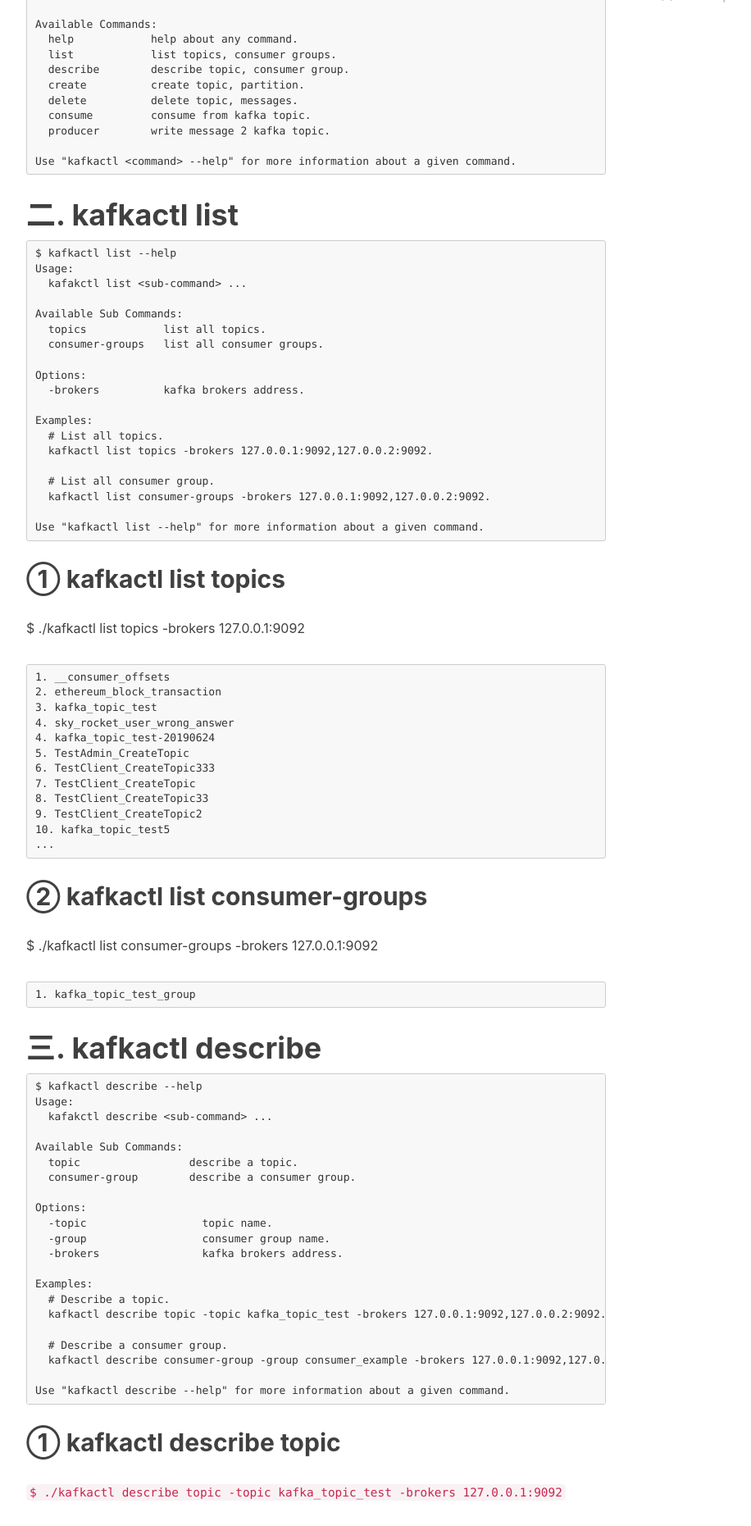
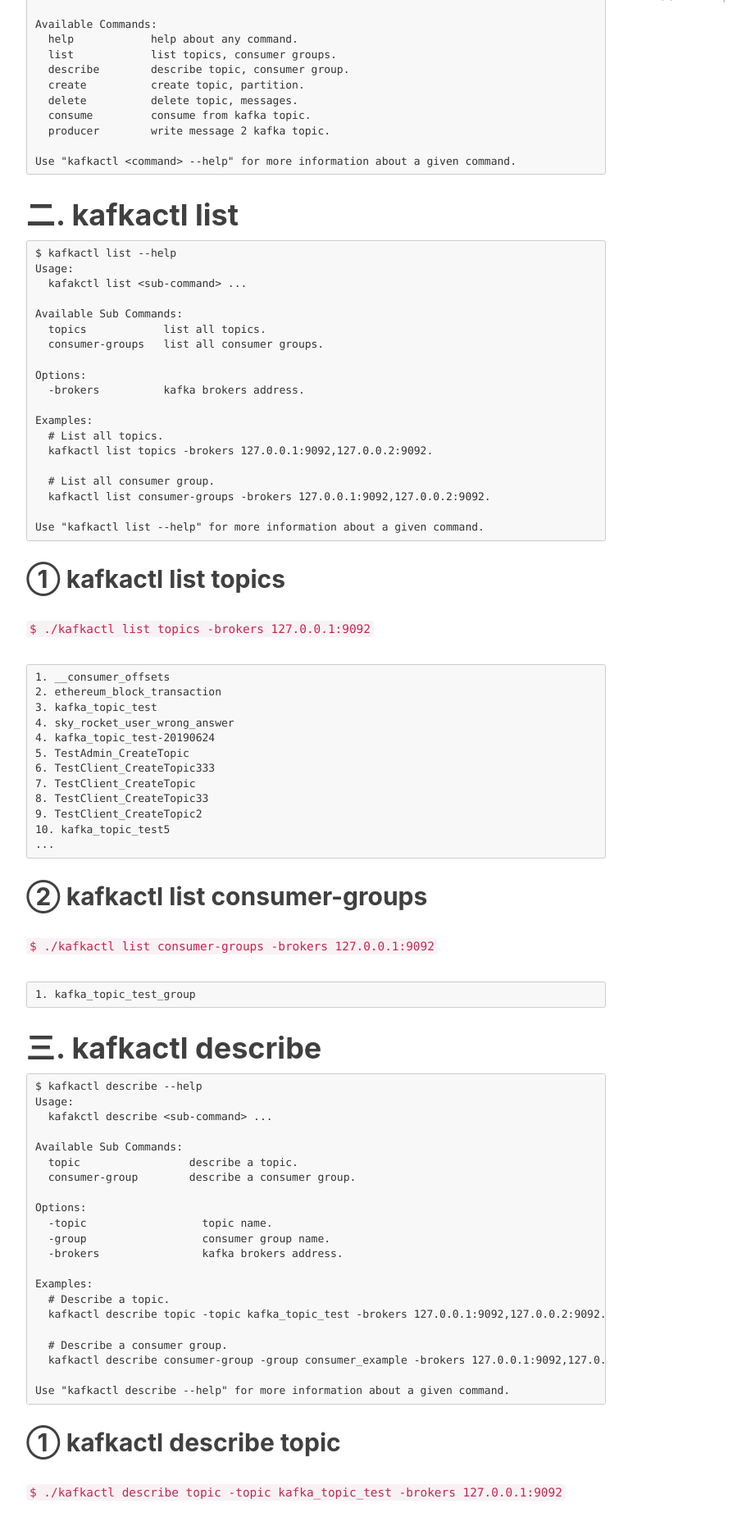
Before and after one commit to engru/chenguolin.github.io, a Jekyll site: the page built from _posts/2017-08-07-【Kafka-7】Kafka cli工具使用.md, in a window 1280 px wide. Shown: the part 994-2855 px from the top of the page at 82% size, without its empty margins (233-1149 px from the left). Built offline with Jekyll 4.4.1, drawn with Linux system fonts in a browser that asks for light colours; nearby versions of some CDN libraries; comment, search, counter and statistics services are not loaded.

````diff
--- a/_posts/2017-08-07-【Kafka-7】Kafka cli工具使用.md
+++ b/_posts/2017-08-07-【Kafka-7】Kafka cli工具使用.md
@@ -60,7 +60,7 @@ Use "kafkactl list --help" for more information about a given command.
 ```
 
 ## ① kafkactl list topics
-$ ./kafkactl list topics -brokers 127.0.0.1:9092
+`$ ./kafkactl list topics -brokers 127.0.0.1:9092`
 ```
 1. __consumer_offsets
 2. ethereum_block_transaction
@@ -77,7 +77,7 @@ $ ./kafkactl list topics -brokers 127.0.0.1:9092
 ```
 
 ## ② kafkactl list consumer-groups
-$ ./kafkactl list consumer-groups -brokers 127.0.0.1:9092
+`$ ./kafkactl list consumer-groups -brokers 127.0.0.1:9092`
 ```
 1. kafka_topic_test_group
 ```
````
